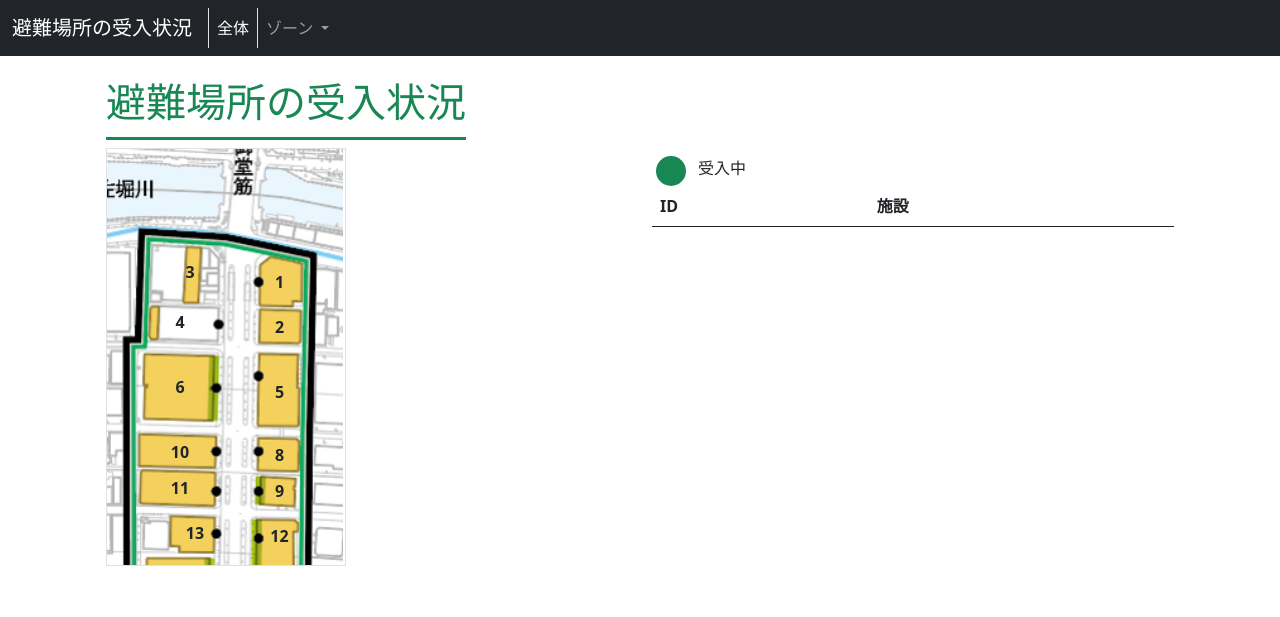
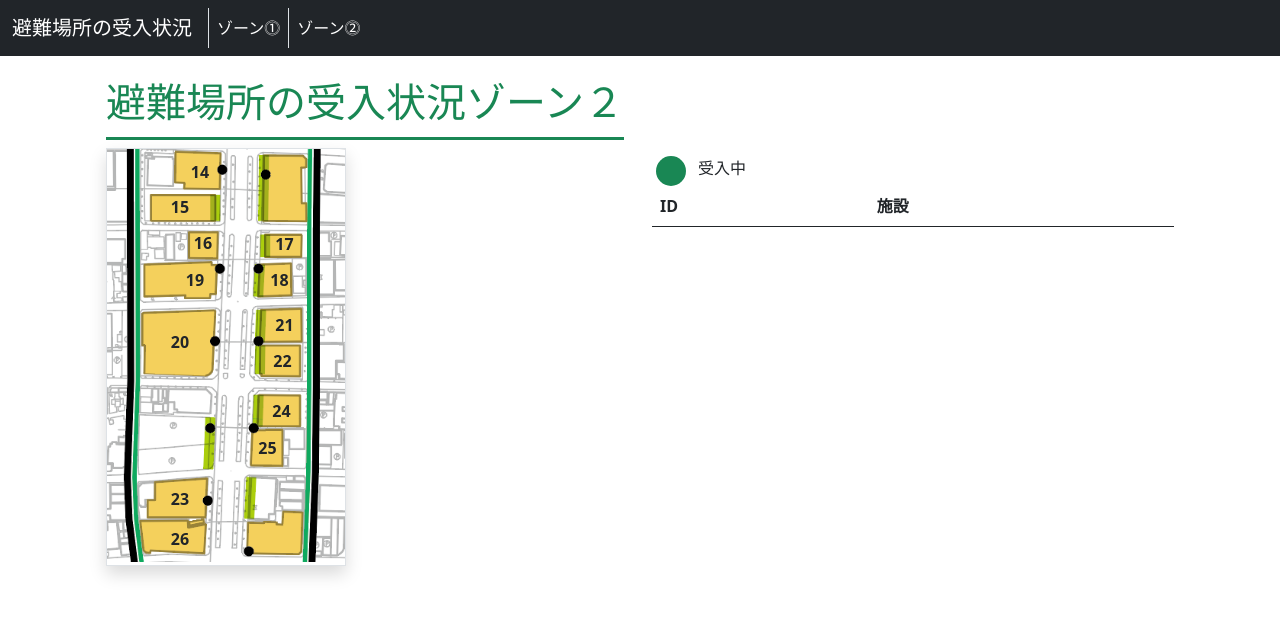
Before and after one commit to fachribandang/midousuji-map, a PHP site: page /index.php?page=zone-2 in a window 1280 px wide. Shown: the top 617 px of the page. Run offline with PHP 8.4, Linux system fonts and the light colour scheme; tables that the repository leaves empty or names only in its code hold one stand-in row (values such as "Sample post"); lists and menus that the app fills with data are empty; style sheets or scripts are compiled from the project's sources.

Commit message:
新ページ作成

```diff
--- a/index.php
+++ b/index.php
@@ -21,74 +21,29 @@
           <div class="collapse navbar-collapse" id="navbarSupportedContent">
             <ul class="navbar-nav me-auto mb-2 mb-lg-0">
               <li class="nav-item">
-                <a class="nav-link active border-start" aria-current="page" href="#">全体</a>
+                <a class="nav-link active border-start" aria-current="page" href="?page=zone-1">ゾーン⓵</a>
               </li>
-              <li class="nav-item dropdown">
-                <a class="nav-link dropdown-toggle border-start" href="#" role="button" data-bs-toggle="dropdown" aria-expanded="false">
-                ゾーン
-                </a>
-                <ul class="dropdown-menu text-center">
-                  <li><a class="dropdown-item" href="#">⓵</a></li>
-                  <li><a class="dropdown-item" href="#">⓶</a></li>
-                  <li><a class="dropdown-item" href="#">⓷</a></li>
-                  <li><a class="dropdown-item" href="#">⓸</a></li>
-                </ul>
+              <li class="nav-item">
+                <a class="nav-link active border-start" aria-current="page" href="?page=zone-2">ゾーン⓶</a>
               </li>
             </ul>
           </div>
         </div>
       </nav>
     </header>
-    <div class="container mt-5 py-4 row mx-auto">
-      <div class="col-12 mb-3">
-        <span class="text-success border-bottom border-3 border-success fs-1 pb-2">避難場所の受入状況</span>
-      </div>
-      <div class="col-12 col-sm-6">
-        <div id="midousuji-road" class="border row p-2 m-0">
-          <div id="west-offices-zone-1" class="col-5">
-            <?php
-            foreach ($west_offices_id_1 as &$office) {
-              render_offices($office);
-            }
-            ?>
-          </div>
-          <div class="col-2 p-0 bg- text-dark bg-opacity-10">
-            <div style="min-height:400px;">
-            </div>
-          </div>
-          <div id="east-offices-zone-1" class="col-5">
-            <?php
-            foreach ($east_offices_id_1 as &$office) {
-              render_offices($office);
-            }
-            ?>
-          </div>
-        </div>
-      </div>
-      <div class="col-12 col-sm-6">
-          <div class="row ps-3 pt-2">
-            <span id="box" class="bg-success"></span><span class="col">受入中</span>
-          </div>
-        <table class="table">
-          <thead>
-              <tr>
-              <th scope="col">ID</th>
-              <th scope="col">施設</th>
-              </tr>
-          </thead>
-          <tbody>
-              <?php
-                  // Fetech user data based on id
-                  $offices = get_all_facilities_accepting_evacuation();
-                  foreach ($offices as &$office) {
-                    render_facilities_accepting_evacuation($office);
-                  }
-              ?>
-              </tr>
-          </tbody>
-        </table>
-      </div>
-    </div>
+    <?php
+    $page = (isset($_GET['page'])) ? $_GET['page'] : "zone-1";
+    switch ($page) {
+      case "zone-1":
+        include 'page/zone-1.php';
+        break;
+      case "zone-2":
+        include 'page/zone-2.php';
+        break;
+      default:
+        include 'page/error.php';
+    }
+    ?>
     <script src="https://cdn.jsdelivr.net/npm/bootstrap@5.0.2/dist/js/bootstrap.bundle.min.js" integrity="sha384-MrcW6ZMFYlzcLA8Nl+NtUVF0sA7MsXsP1UyJoMp4YLEuNSfAP+JcXn/tWtIaxVXM" crossorigin="anonymous"></script>
   </body>
 </html>
--- /dev/null
+++ b/page/error.php
@@ -0,0 +1,4 @@
+<div class="container p-5 text-center border shadow" style="margin-top:200px;">
+    <h1 class='fw-bolder'>404</h1>
+    <h1 class='fw-bolder text-secondary'>ページが見つかりません</h1>
+</div>
--- /dev/null
+++ b/page/zone-2.php
@@ -0,0 +1,50 @@
+<div class="container mt-5 py-4 row mx-auto">
+  <div class="col-12 mb-3">
+    <span class="text-success border-bottom border-3 border-success fs-1 pb-2">避難場所の受入状況ゾーン２</span>
+  </div>
+  <div class="col-12 col-sm-6">
+    <div id="midousuji-road-2" class="border row p-2 m-0 shadow">
+      <div id="west-offices-zone-2" class="col-5">
+        <?php
+          foreach ($west_offices_id_2 as &$office) {
+            render_offices($office);
+          }
+        ?>
+      </div>
+      <div class="col-2 p-0 bg- text-dark bg-opacity-10">
+        <div style="min-height:400px;">
+        </div>
+      </div>
+      <div id="east-offices-zone-2" class="col-5">
+        <?php
+          foreach ($east_offices_id_2 as &$office) {
+            render_offices($office);
+          }
+        ?>
+      </div>
+    </div>
+  </div>
+  <div class="col-12 col-sm-6">
+    <div class="row ps-3 pt-2">
+      <span id="box" class="bg-success"></span><span class="col">受入中</span>
+    </div>
+    <table class="table">
+      <thead>
+        <tr>
+          <th scope="col">ID</th>
+          <th scope="col">施設</th>
+        </tr>
+      </thead>
+      <tbody>
+        <?php
+          $offices = get_all_facilities_accepting_evacuation();
+          $offices = filter_zone ($offices,$east_offices_id_2);
+          foreach ($offices as &$office) {
+            render_facilities_accepting_evacuation($office);
+          }
+        ?>
+        </tr>
+      </tbody>
+    </table>
+  </div>
+</div>
--- a/server.php
+++ b/server.php
@@ -33,14 +33,6 @@
     "ザ・ビー 大阪 御堂筋",
     "御堂筋ダイビル",
 ];
-$east_offices_id_1=[
-    1,
-    2,
-    5,
-    8,
-    9,
-    12,
-];
 $west_offices_id_1=[
     3,
     4,
@@ -48,6 +40,15 @@
     10,
     11,
     13,
+];
+$west_offices_id_2=[
+    14,
+    15,
+    16,
+    19,
+    20,
+    23,
+    26,
 ];
 $west_offices_1=[
     "日土地淀屋橋ビル",
@@ -88,8 +89,8 @@
     "ザ・ビー 大阪 御堂筋",
     "御堂筋ダイビル",
 ];
+
 // higashi East
-
 $east_offices=[
     "日土地淀屋橋ビル",
     "淀屋橋今西ビル",
@@ -112,6 +113,22 @@
     "本町ガーデンシティ",
     "イトゥビル",
     "本町南ガーデンシティ",
+];
+$east_offices_id_1=[
+    1,
+    2,
+    5,
+    8,
+    9,
+    12,
+];
+$east_offices_id_2=[
+    17,
+    18,
+    21,
+    22,
+    24,
+    25,
 ];
 $east_offices_1=[
     "日土地淀屋橋ビル",
@@ -158,7 +175,18 @@
     }
     return $result;
 }
-function render_facilities_accepting_evacuation ($office){
+function filter_zone ($offices_list,$offices_id_list) {
+    $result=[];
+    foreach ($offices_list as &$offices) {
+        foreach ($offices_id_list as &$id) {
+            if($offices['id']==$id){
+                array_push($result,$offices);
+            }
+        }
+    }
+    return $result;
+}
+function render_facilities_accepting_evacuation ($office) {
     echo <<< HEREDOC
     <tr>
         <td>{$office['id']}</td>
@@ -166,7 +194,7 @@
     </tr>
     HEREDOC;
 }
-function render_offices($office){
+function render_offices ($office) {
     $bg_box = bg_for_accepting_evacuation ($office);
     echo <<< HEREDOC
     <div id="box" class="text-center box-id-{$office} {$bg_box}">
--- a/style.scss
+++ b/style.scss
@@ -1,7 +1,18 @@
 :root{
     --primary:rgba(249, 203, 118, 1);
 }
-#midousuji-road{
+#box{
+    width: 30px;
+    height: 30px;
+    border-radius: 50%;
+    display: flex;
+    justify-content: center;
+    align-items: center;
+    border: solid 2px rgb(251, 187, 67, 0);
+    background-color: rgba(249, 203, 118, 0);
+    font-weight: bolder;
+}
+#midousuji-road-1{
     background-image: url("images/zone-1.png");
     background-repeat: no-repeat;
     background-size: contain;
@@ -15,17 +26,6 @@
 #east-offices-zone-1{
     margin-top: 100px;
     padding-left: 20px;
-}
-#box{
-    width: 30px;
-    height: 30px;
-    border-radius: 50%;
-    display: flex;
-    justify-content: center;
-    align-items: center;
-    border: solid 2px rgb(251, 187, 67, 0);
-    background-color: rgba(249, 203, 118, 0);
-    font-weight: bolder;
 }
 .box-id-1{
     margin-top: 10px;
@@ -64,7 +64,65 @@
     margin-top:15px;
     margin-left:15px;
 }
-
+#midousuji-road-2{
+    background-image: url("images/zone-2.png");
+    background-repeat: no-repeat;
+    background-size: contain;
+    width: 240px;
+    height: auto;
+}
+#west-offices-zone-2{
+    padding-left: 50px;
+}
+.box-id-14{
+    margin-left: 20px;
+}
+.box-id-15{
+    margin-top: 5px;
+}
+.box-id-16{
+    margin-left: 23px;
+    margin-top: 6px;
+}
+.box-id-19{
+    margin-left: 15px;
+    margin-top: 7px;
+}
+.box-id-20{
+    margin-top: 32px;
+}
+.box-id-23{
+    margin-top: 127px;
+}
+.box-id-26{
+    margin-top: 10px;
+}
+#east-offices-zone-2{
+    padding-left: 20px;
+}
+.box-id-17{
+    margin-left: 5px;
+    margin-top: 72px;
+}
+.box-id-18{
+    margin-top: 6px;
+}
+.box-id-21{
+    margin-left: 5px;
+    margin-top: 15px;
+}
+.box-id-22{
+    margin-left: 3px;
+    margin-top: 6px;
+}
+.box-id-24{
+    margin-left: 2px;
+    margin-top: 20px;
+}
+.box-id-25{
+    margin-top: 7px;
+    margin-left: -12px;
+}
 #road{
     margin: auto;
     min-width: 25px;
```
Also changed, not shown: page/zone-1.php (added, +50 -0 lines).
